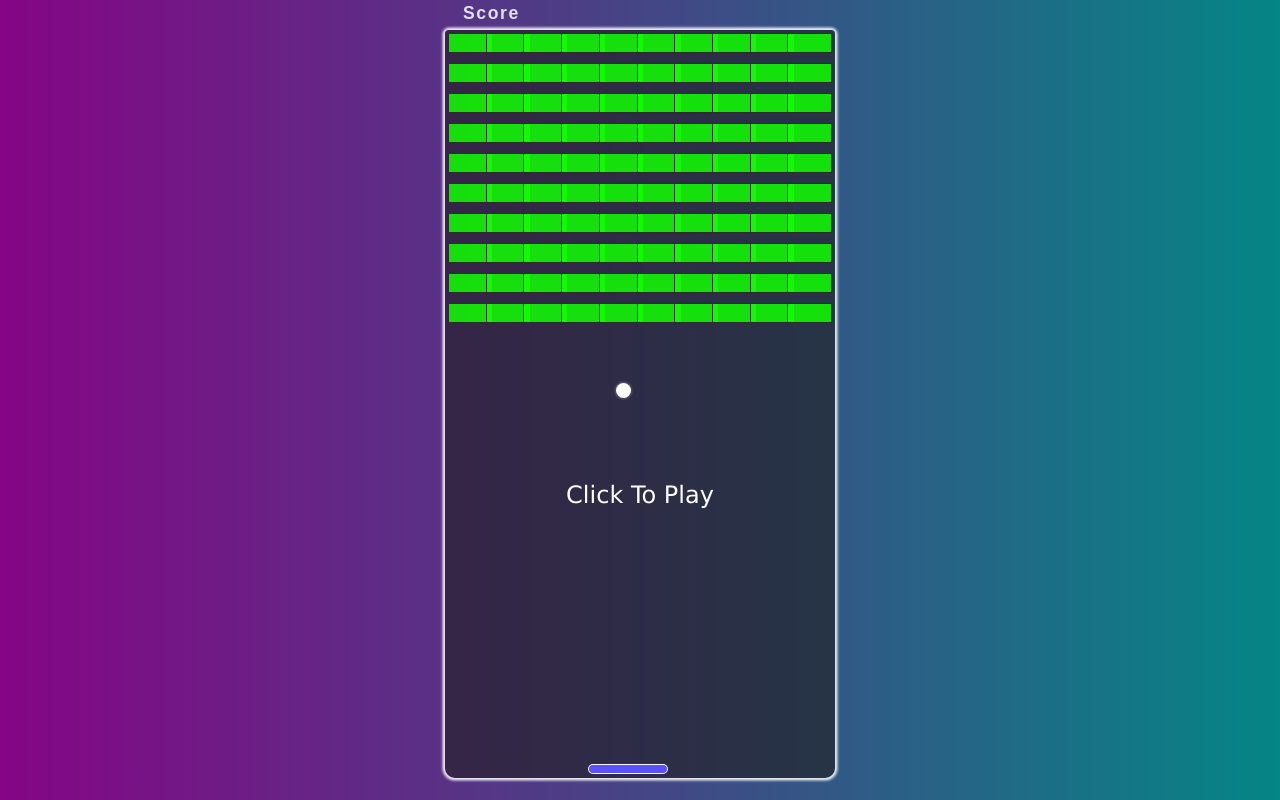
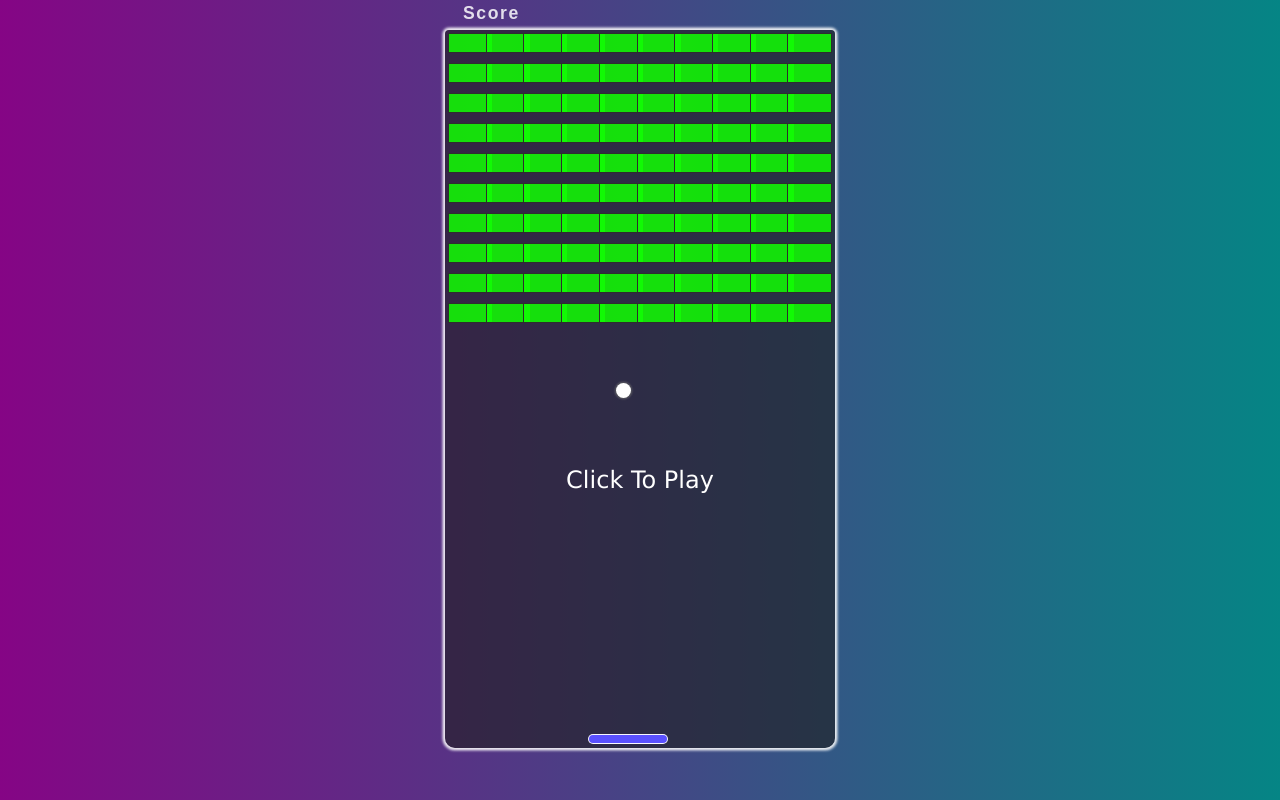
Before and after one commit to saufi66/game, a plain HTML site: page index.html in a window 1280 px wide. Drawn offline with Linux system fonts and the light colour scheme.

Commit message:
Update style.css

```diff
--- a/style.css
+++ b/style.css
@@ -20,7 +20,7 @@ section {
   background: rgba(30, 29, 29, 0.6);
   backdrop-filter: blur(180%);
   width: 390px;
-  height: 748px;
+  height: 718px;
   box-shadow: 0 0 3px 2px rgb(255, 255, 255, 0.7), -0 -0 3px 2px rgba(255,255,255, 0.7);
   border-radius: 4px 4px 10px 10px;
   border: 3px solid transparent;
```
